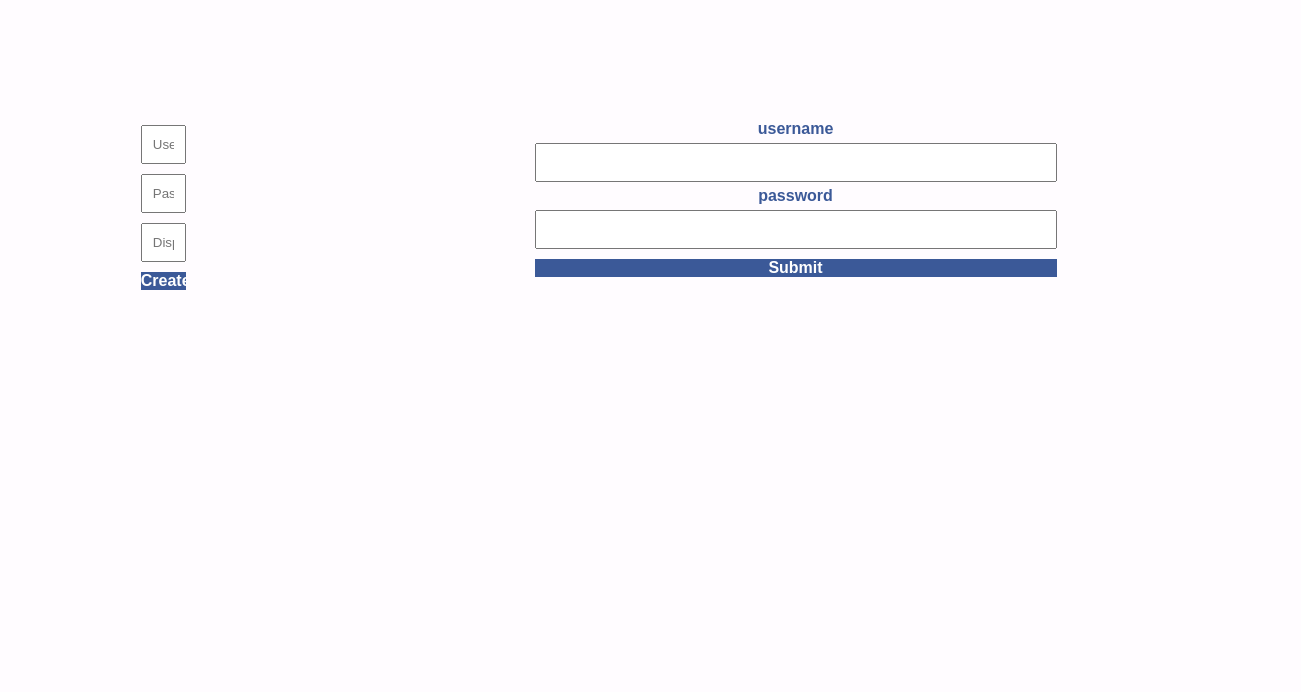
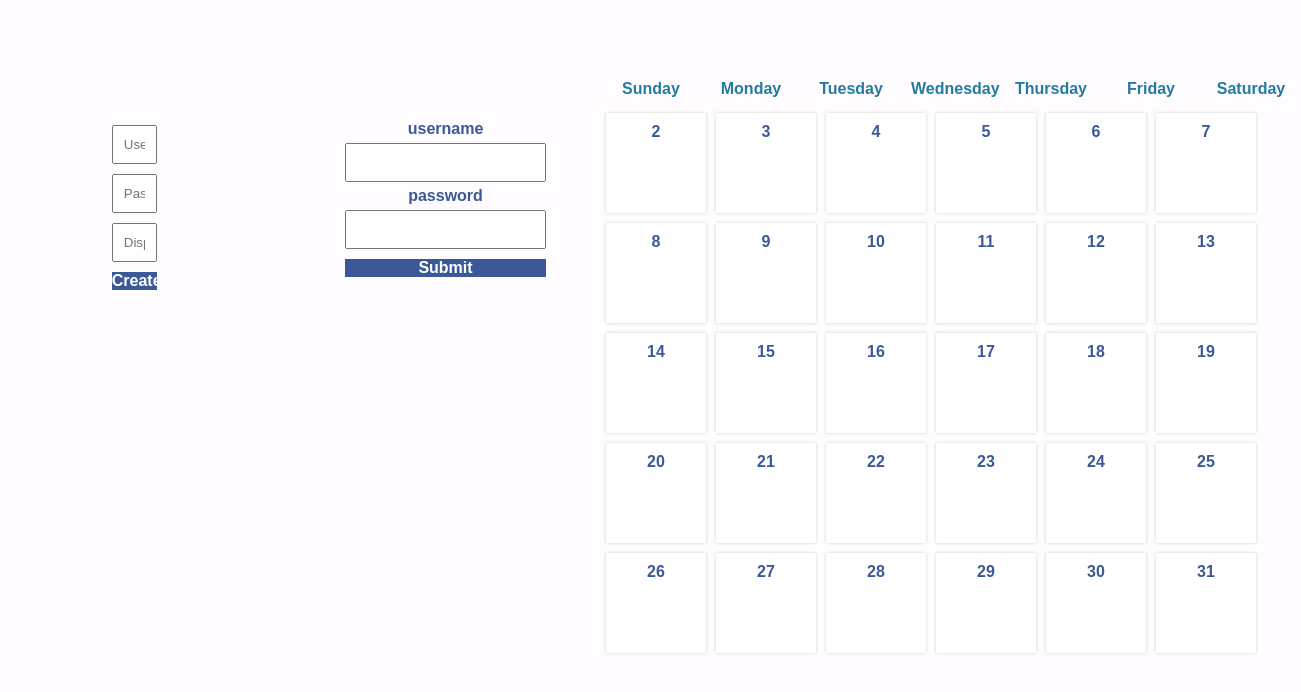
Before and after one commit to kelvin6118/D-WAG-Project, a plain HTML site: page client/index.html in a window 1280 px wide. Shown: the whole page, 1301 px wide, since content can reach past the window. Drawn offline with Linux system fonts and the light colour scheme.

Commit message:
added static calender

```diff
--- a/client/index.html
+++ b/client/index.html
@@ -17,22 +17,12 @@
 
 </head>
 <body>
-    <!-- <section id="reg-container">
-      <form class="registration-form">
-        <label for="userName">Username: </label>
-        <input required type="text" name = "username" class="username">
-        <label for="passWord">Password: </label>
-        <input required type="password" name = "password" class="password">
-        <label for="displayName">displayName: </label>
-        <input required type="text" name = "display_name" class="displayname">
-        <input type="submit" id="submit-btn" value="register" />
-      </form>
-    </section> -->
-    <main>
 
-    </main>
+     <main>
 
-    <form id="loginForm">
+     </main>
+
+      <form id="loginForm">
         <label for="username">username</label>
         <input id="username" type="text">
         <label for="password">password</label>
@@ -40,5 +30,21 @@
         <input type="submit">
     </form>
 
+    <div id="container">
+      <div id="header"></div>
+
+      <div id="weekdays">
+        <div>Sunday</div>
+        <div>Monday</div>
+        <div>Tuesday</div>
+        <div>Wednesday</div>
+        <div>Thursday</div>
+        <div>Friday</div>
+        <div>Saturday</div>
+      </div>
+
+      <div id="calendar"></div>
+    </div>
+
 </body>
 </html>
--- a/client/static/js/content.js
+++ b/client/static/js/content.js
@@ -17,17 +17,53 @@ function renderRegisterForm() {
     main.appendChild(form);
   }
 
+
+  let nav = 0;
+  let clicked = null;
+  // let habbits =
+
+  const calender = document.getElementById('calendar')
+  const weekdays = ['Sunday', 'Monday', 'Wednesday', 'Thursday', 'Friday', 'Saturday'];
+
+  function loadCalender() {
+    //create container
+    const dt = new Date();
+    //  console.log(dt)
+    const day = dt.getDate();
+    const month = dt.getMonth();
+    const year = dt.getFullYear();
+
+    const firstDayOfMonth = new Date(year, month, 1);
+    const daysInMonth = new Date(year, month + 1, 0).getDate();
+    const dateString = firstDayOfMonth.toLocaleDateString('en-gb', {
+      weekday: "long",
+      year: "numeric",
+      month: 'numeric',
+      day: 'numeric',
+    });
+
+    const paddingDays = weekdays.indexOf(dateString.split(', ')[0]);
+
+    for(let i = 1; i <= paddingDays + daysInMonth; i++){
+      const daySquare = document.createElement('div');
+      daySquare.classList.add('day');
+
+      if(i > paddingDays){
+        daySquare.innerText = i - paddingDays;
+      }else{
+        daySquare.classList.add('padding');
+      }
+      calender.appendChild(daySquare)
+
+    }
+
+  }
+
+  loadCalender()
+
   function renderCalendar(){
 
   }
-
-
-
-
-
-
-
-
 
 
 
```
